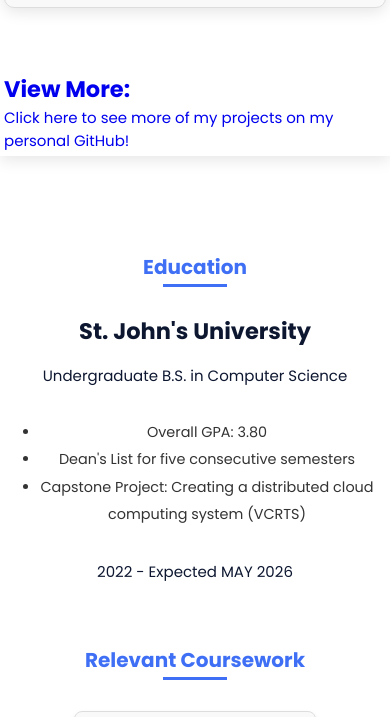
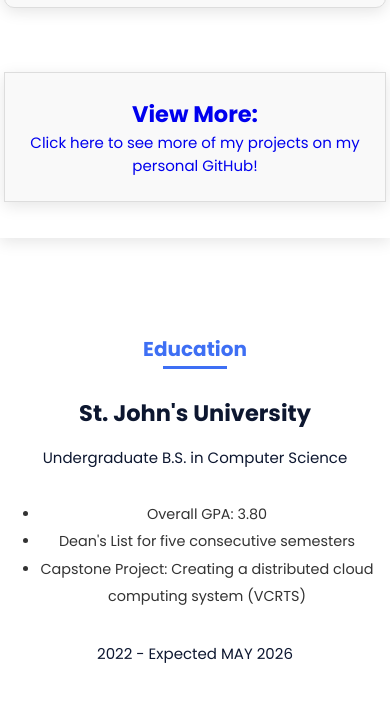
Before and after one commit to Keepas3/Portfolio-Website, a plain HTML site: page index.html in a window 390 px wide. Shown: the part 3475-4192 px from the top of the page. Drawn offline with nearby package versions, Linux system fonts and the light colour scheme.

Commit message:
Fixed mobile layout for courses + view more and email address

```diff
--- a/assets/css/styles.css
+++ b/assets/css/styles.css
@@ -335,20 +335,41 @@
   outline-offset: calc(var(--s)/-2);
 
 }
+.viewMore__box {
+  display: inline-block; /* Allows hover styling */
+  border: 1px solid #ddd;
+  --s: 8px;
+  border-radius: --s;
+  padding: 1.5rem;
+  background-color: #f9f9f9;
+  box-shadow: 0px 4px 15px rgba(0, 0, 0, 0.1);
+  margin-bottom: 2rem;
+  text-align: center; /* Centers content inside */
+
+  /* cursor: pointer; */
+  transition: transform 0.3s ease; /* Hover animation */
+
+}
+
+.viewMore__box:hover {
+  transform: translateY(-5px); /* Applies hover effect */
+  outline: calc(var(--s)/2) solid #0009;
+  outline-offset: calc(var(--s)/-2);
+}
 
 .course__container {
-  max-width: 250px; /* Set a maximum width for the container */
+  max-width: 200px; /* Set a maximum width for the container */
   width:100%;
   justify-self: center;
   padding: 0.25rem; /* Add some padding inside the container */
   display: grid;
-  grid-template-columns: repeat(auto-fit, minmax(200px, 1fr)); /* Responsive columns with smaller items */
   column-gap: 3.0rem; /* Reduce gap between columns */
   row-gap: 2.5rem; /* Reduce gap between rows */
 
 }
 
 .course__box {
+  max-height: 225px;
   background-color: #f9f9f9; /* Light background for the box */
   flex-wrap: wrap;
   border: 1px solid #ddd; /* Optional border for subtle separation */
--- a/index.html
+++ b/index.html
@@ -336,7 +336,7 @@
 
                     <div class="contact__section">
                       <h3 class="contact__title">Contact me via Email:</h3>
-                      <p class="contact__content">bryanfung61@.email.com</p>
+                      <p class="contact__content">bryanfung61@gmail.com</p>
                     </div>
 
 
```
